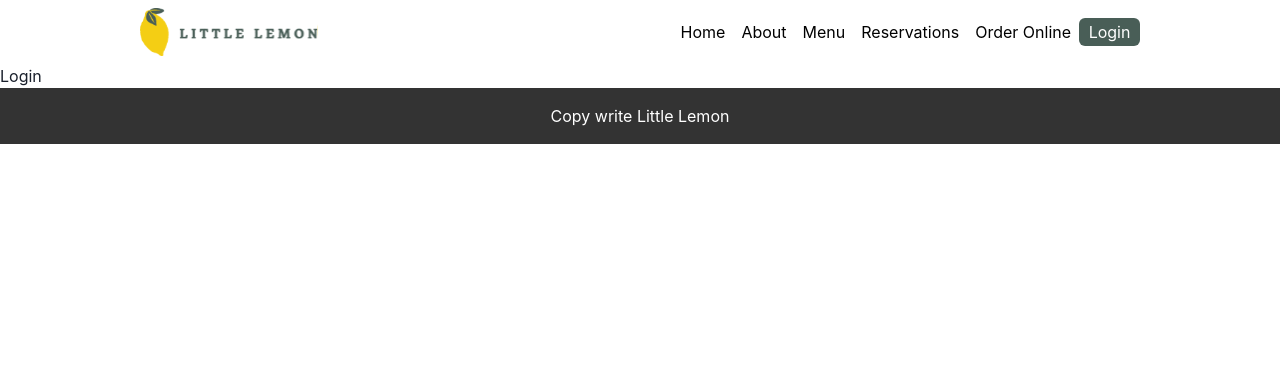
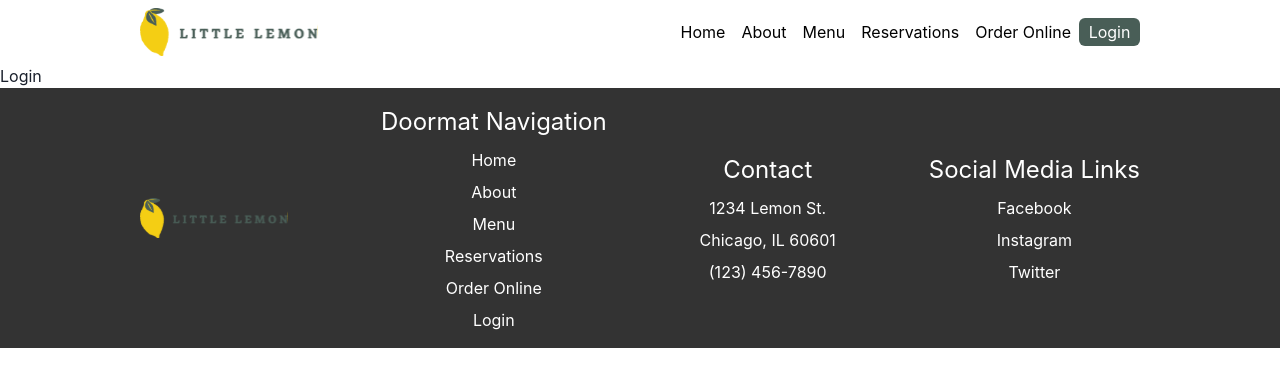
Before and after one commit to mflavel/react-Capstone, a React (Create React App) app in the folder little-lemon/: page /login in a window 1280 px wide. Shown: the top 386 px of the page. Built offline with nearby package versions, Linux system fonts and the light colour scheme.

Commit message:
added to footer

```diff
--- a/little-lemon/src/App.css
+++ b/little-lemon/src/App.css
@@ -36,3 +36,12 @@
     transform: rotate(360deg);
   }
 }
+
+.site-inner {
+  min-height: 100vh;
+  display: flex;
+  flex-direction: column;
+  justify-content: space-between;
+  align-items: center;
+  margin: 20px;
+}
--- a/little-lemon/src/Footer.js
+++ b/little-lemon/src/Footer.js
@@ -1,10 +1,34 @@
-import React from "react";
+import { HStack, VStack } from "@chakra-ui/react";
+import logo from "./images/Logo .svg";
 
 
 const Footer = () => {
     return (
         <footer className="site-footer">
-            <h1>Copy write Little Lemon</h1>
+            <HStack spacing="24px" className="site-inner">
+                <img src={logo} alt="Logo" />
+                <VStack>
+                    <h2>Doormat Navigation</h2>
+                    <a href="/">Home</a>
+                    <a href="/about">About</a>
+                    <a href="/menu">Menu</a>
+                    <a href="/reservations">Reservations</a>
+                    <a href="/order-online">Order Online</a>
+                    <a href="/login">Login</a>
+                </VStack>
+                <VStack>
+                    <h2>Contact</h2>
+                    <p>1234 Lemon St.</p>
+                    <p>Chicago, IL 60601</p>
+                    <p>(123) 456-7890</p>
+                </VStack>
+                <VStack>
+                    <h2>Social Media Links</h2>
+                    <p>Facebook</p>
+                    <p>Instagram</p>
+                    <p>Twitter</p>
+                </VStack>
+            </HStack>
         </footer>)
 }
 export default Footer;
--- a/little-lemon/src/Nav.js
+++ b/little-lemon/src/Nav.js
@@ -1,5 +1,4 @@
 import logo from "./images/Logo .svg";
-import React from "react";
 import { Link, useLocation } from "react-router-dom";
 
 const Nav = () => {
```
